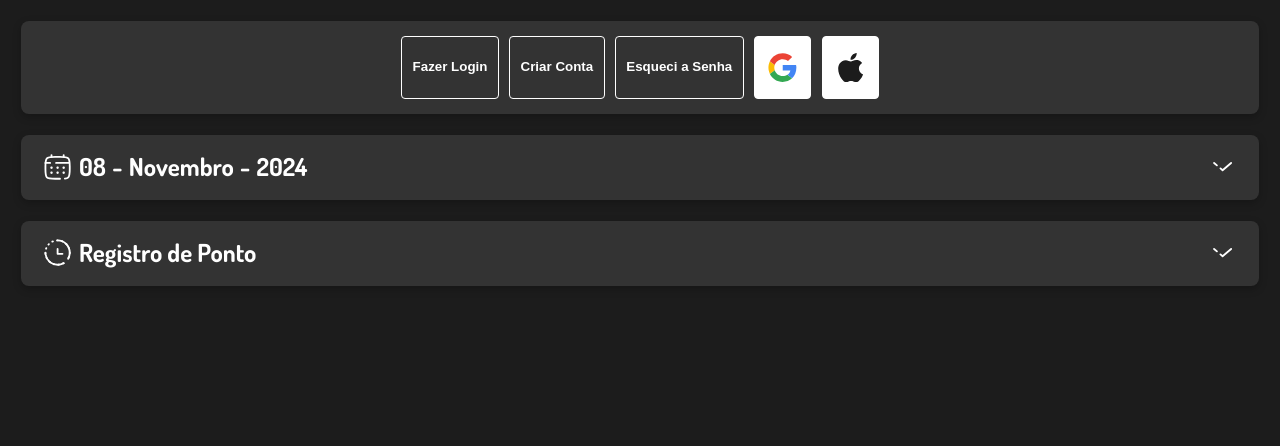
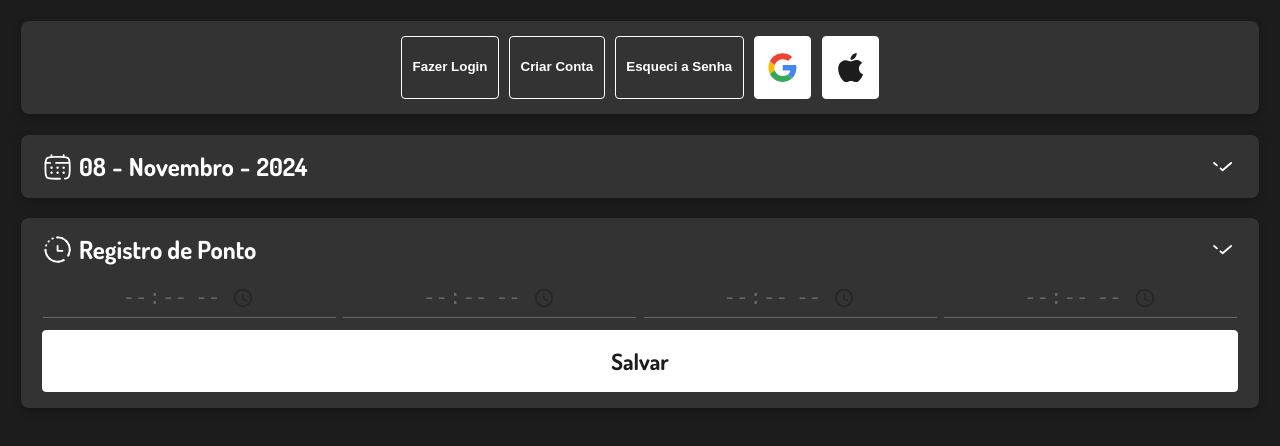
Before and after one commit to lucasmonsan/CatLog, a SvelteKit app: page / in a window 1280 px wide. Shown: the top 446 px of the page. Built offline with nearby package versions, Linux system fonts and the light colour scheme.

Commit message:
PunchClock já registra e busca registros existentes.

```diff
--- a/package.json
+++ b/package.json
@@ -21,5 +21,8 @@
 		"svelte-check": "^4.0.0",
 		"typescript": "^5.0.0",
 		"vite": "^6.0.0"
+	},
+	"dependencies": {
+		"dexie": "^4.0.10"
 	}
 }
--- a/src/app.css
+++ b/src/app.css
@@ -112,6 +112,7 @@ ul {
 
 li {
 	display: flex;
+	flex-direction: column;
 	align-items: center;
 	justify-content: center;
 	text-align: center;
@@ -147,13 +148,11 @@ svg {
 	justify-content: center;
 	gap: var(--gap-2);
 	width: 100%;
-	height: 100%;
 	padding: calc(var(--base) * 0.75) calc(var(--base) * 1);
 	background-color: var(--border-color);
 	border-radius: var(--radius-2);
 	border: none;
 	box-shadow: var(--shadow-1);
-	transition: max-height var(--fast);
 }
 
 .nowrap {
--- a/src/components/forms/ForgotPassword.svelte
+++ b/src/components/forms/ForgotPassword.svelte
@@ -15,6 +15,5 @@
 	form {
 		flex-direction: column;
 		gap: calc(var(--base) * 0.75);
-		max-height: calc(var(--base) * 7.25);
 	}
 </style>
--- a/src/components/forms/Login.svelte
+++ b/src/components/forms/Login.svelte
@@ -17,6 +17,5 @@
 	form {
 		flex-direction: column;
 		gap: calc(var(--base) * 0.75);
-		max-height: calc(var(--base) * 10);
 	}
 </style>
--- a/src/components/forms/Signup.svelte
+++ b/src/components/forms/Signup.svelte
@@ -21,6 +21,5 @@
 	form {
 		flex-direction: column;
 		gap: calc(var(--base) * 0.75);
-		max-height: calc(var(--base) * 15.5);
 	}
 </style>
--- a/src/components/layout/Calendar.svelte
+++ b/src/components/layout/Calendar.svelte
@@ -113,15 +113,6 @@
 <style>
 	section {
 		justify-content: flex-start;
-		max-height: calc(var(--base) * 3.125);
-
-		&.days {
-			max-height: calc(var(--base) * 15.5);
-		}
-		&.months,
-		&.years {
-			max-height: calc(var(--base) * 12);
-		}
 	}
 
 	div {
@@ -147,6 +138,7 @@
 	ul.months {
 		grid-template-columns: repeat(3, 1fr);
 		padding-top: calc(var(--base) * 0.125);
+		padding-right: calc(var(--base) * 0.125);
 
 		li {
 			height: calc(var(--base) * 1.875);
--- a/src/components/layout/Header.svelte
+++ b/src/components/layout/Header.svelte
@@ -7,7 +7,6 @@
 	import ForgotPassword from '../forms/ForgotPassword.svelte'
 	import { logged } from '$lib/stores/user'
 	import { onMount } from 'svelte'
-
 	let visible = false
 	let option: 'login' | 'signup' | 'forgot' | '' = ''
 
--- a/src/components/layout/PunchClock.svelte
+++ b/src/components/layout/PunchClock.svelte
@@ -1,15 +1,54 @@
 <script lang="ts">
 	import ArrowIcon from '$lib/icons/ArrowIcon.svelte'
 	import PointIcon from '$lib/icons/PointIcon.svelte'
-	import { pickDay, pickMonth, pickYear, todayDay, todayMonth, todayYear } from '$lib/stores/calendar'
+	import Input from '../ui/Input.svelte'
 	import { onMount } from 'svelte'
+	import { loadPunchClock, savePunchClock } from '$lib/db/indexedDB'
+	import { pickDay, pickMonth, pickYear } from '$lib/stores/calendar'
 
 	let visible = false
-	let option = false
+	let option = true
+	let points: string[] = ['', '', '', '']
+	let isSaving = false
+	let loadDataTrigger = $pickDay + $pickMonth + $pickYear
 
-	onMount(() => {
+	async function loadPoints() {
+		try {
+			points = await loadPunchClock($pickYear, $pickMonth, $pickDay)
+		} catch (error) {
+			console.error('Erro ao carregar os pontos:', error)
+		}
+	}
+
+	const validatePoints = () => {
+		return points
+			.filter((time) => time !== '') // Filtra os horários preenchidos
+			.every((time) => /\d{2}:\d{2}/.test(time)) // Verifica se o formato é "HH:mm"
+	}
+
+	const savePoints = async () => {
+		console.log('Salvando pontos...')
+		try {
+			isSaving = true
+			await savePunchClock($pickYear, $pickMonth, $pickDay, points)
+		} catch (error) {
+			console.error('Erro ao salvar os pontos:', error)
+		} finally {
+			isSaving = false
+		}
+	}
+
+	onMount(async () => {
 		visible = true
+		points = await loadPunchClock($pickYear, $pickMonth, $pickDay)
 	})
+
+	$: {
+		if (loadDataTrigger !== $pickDay + $pickMonth + $pickYear) {
+			loadDataTrigger = $pickDay + $pickMonth + $pickYear
+			loadPoints()
+		}
+	}
 </script>
 
 {#if visible}
@@ -29,7 +68,17 @@
 		</div>
 
 		{#if option}
-			<h1>Lucas</h1>
+			<ul>
+				{#each points as point, index}
+					<li>
+						<Input id={`point-${index}`} type="time" bind:value={point} placeholder="" align="center" />
+					</li>
+				{/each}
+			</ul>
+
+			<button class="w-100" disabled={isSaving} on:click={() => validatePoints() && savePoints()}>
+				<strong>Salvar</strong>
+			</button>
 		{/if}
 	</section>
 {/if}
@@ -37,11 +86,6 @@
 <style>
 	section {
 		justify-content: flex-start;
-		max-height: calc(var(--base) * 3.125);
-
-		&.open {
-			max-height: calc(var(--base) * 6);
-		}
 	}
 
 	div {
@@ -55,4 +99,8 @@
 		min-width: auto;
 		height: 100%;
 	}
+
+	ul {
+		grid-template-columns: repeat(4, 1fr);
+	}
 </style>
--- a/src/components/ui/Input.svelte
+++ b/src/components/ui/Input.svelte
@@ -4,12 +4,14 @@
 	import ProfileIcon from '$lib/icons/ProfileIcon.svelte'
 
 	export let id: string
-	export let type: 'text' | 'email' | 'number' | 'password' | 'profile' = 'text'
+	export let type: 'text' | 'email' | 'number' | 'password' | 'profile' | 'time' | 'date' = 'text'
 	export let value: string = ''
-	export let placeholder: string
+	export let placeholder: string = ''
+	export let align: 'left' | 'right' | 'center' = 'left'
 </script>
 
 <label for={id} class={value !== '' ? 'using' : ''}>
+	{#if type !== 'text' && type !== 'number' && type !== 'time' && type !== 'date'}
 		<div>
 			{#if type === 'email'}
 				<EmailIcon />
@@ -19,13 +21,15 @@
 				<ProfileIcon />
 			{/if}
 		</div>
-	<input type={type === 'profile' ? 'text' : type} {id} {placeholder} bind:value />
+	{/if}
+	<input type={type === 'profile' ? 'text' : type} {id} {placeholder} bind:value style="text-align: {align};" />
 </label>
 
 <style>
 	label {
 		cursor: pointer;
 		display: flex;
+		align-items: center;
 		gap: calc(var(--base) * 0.25);
 		width: 100%;
 		padding: calc(var(--base) * 0.25) 0;
@@ -47,10 +51,24 @@
 	input {
 		overflow: visible;
 		outline: none;
+		display: flex;
+		align-items: center;
+		justify-content: center;
+		width: 100%;
 		padding: calc(var(--base) * 0.125) 0 0 0;
 		font-size: calc(var(--base) * 1);
 		color: var(--text-color);
 		background-color: transparent;
 		border: none;
+		appearance: none;
+		-moz-appearance: none;
+		-webkit-appearance: none;
+		background: none;
+	}
+	input::-webkit-date-and-time-value {
+		appearance: none;
+		margin: 0;
+		width: 100%;
+		text-align: center;
 	}
 </style>
--- /dev/null
+++ b/src/lib/db/indexedDB.ts
@@ -0,0 +1,33 @@
+import Dexie from 'dexie';
+import type { PunchClockProps } from './types';
+
+// Cria a classe do banco de dados
+class PunchClockDB extends Dexie {
+  punchClocks!: Dexie.Table<PunchClockProps, number>; // Define a tabela e a chave primária
+
+  constructor() {
+    super('PunchClockDB');
+    this.version(1).stores({
+      punchClocks: 'year,month,day' // Configuração de índices
+    });
+  }
+}
+
+// Exporta uma instância do banco de dados
+export const db = new PunchClockDB();
+
+export async function savePunchClock(year: number, month: number, day: number, points: string[]) {
+  console.log('Salvando no IndexedDB:', { year, month, day, points });
+  await db.punchClocks.put({ year, month, day, points });
+}
+
+export async function loadPunchClock(year: number, month: number, day: number): Promise<string[]> {
+  try {
+    const record = await db.punchClocks.where({ year, month, day }).first();
+
+    return record?.points || ['', '', '', ''];
+  } catch (error) {
+    console.error('Erro ao carregar pontos:', error);
+    return ['', '', '', '']; // Retorna lista vazia em caso de erro
+  }
+}
--- /dev/null
+++ b/src/lib/db/types.ts
@@ -0,0 +1,7 @@
+// Define a interface para o modelo de dados
+export interface PunchClockProps {
+  year: number;  // Ano do registro
+  month: number; // Mês do registro
+  day: number;   // Dia do registro
+  points: string[]; // Lista de horários (Ex.: ['08:00', '12:00', '13:00', '18:00'])
+}
```
Also changed, not shown: 1 other file (tests, documents, lock files or other folders). Lines whose indentation alone changed are shown as unchanged.
